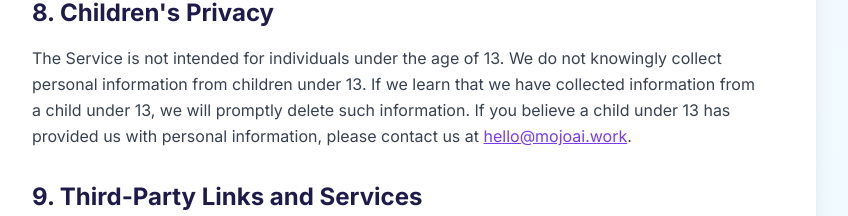
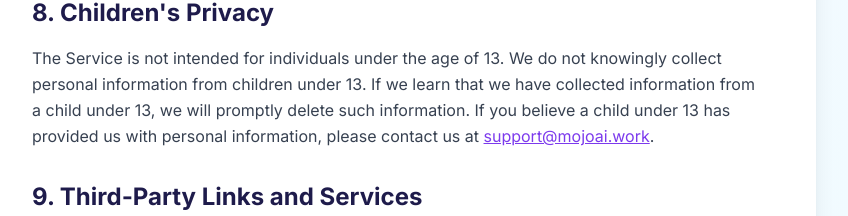
Before and after one commit to Coastin425/MojoAIWebsite, a Next.js app: page /privacy in a window 1280 px wide. Shown: the part 3539-3755 px from the top of the page, without its empty margins (240-1088 px from the left). Built offline with nearby package versions, Linux system fonts and the light colour scheme.

Commit message:
chore: update privacy policy to direct under-13 reports to support@mojoai.work

```diff
--- a/app/privacy/page.tsx
+++ b/app/privacy/page.tsx
@@ -175,7 +175,7 @@ export default function PrivacyPage() {
           <section>
             <h2 className="text-2xl font-bold text-mojo-indigo mb-4">8. Children's Privacy</h2>
             <p className="text-gray-700 leading-relaxed">
-              The Service is not intended for individuals under the age of 13. We do not knowingly collect personal information from children under 13. If we learn that we have collected information from a child under 13, we will promptly delete such information. If you believe a child under 13 has provided us with personal information, please contact us at <a href="mailto:hello@mojoai.work" className="text-mojo-violet hover:text-cyan-600 underline">hello@mojoai.work</a>.
+              The Service is not intended for individuals under the age of 13. We do not knowingly collect personal information from children under 13. If we learn that we have collected information from a child under 13, we will promptly delete such information. If you believe a child under 13 has provided us with personal information, please contact us at <a href="mailto:support@mojoai.work" className="text-mojo-violet hover:text-cyan-600 underline">support@mojoai.work</a>.
             </p>
           </section>
 
```
